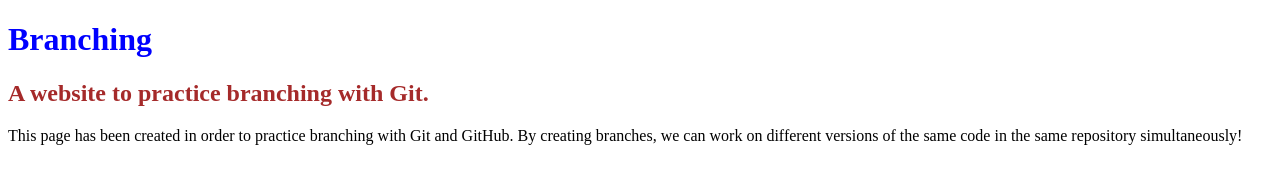
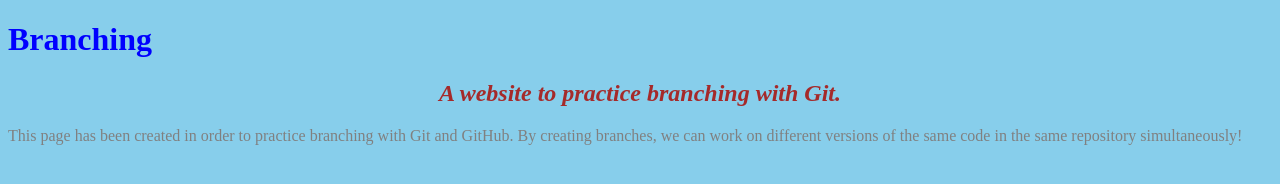
Before and after one commit to rossyvee/tuesday-test, a plain HTML site: page index.html in a window 1280 px wide. Drawn offline with Linux system fonts and the light colour scheme.

Commit message:
add styles to h1, h2, p, and body to fit blue theme

```diff
--- a/index.css
+++ b/index.css
@@ -3,4 +3,12 @@ h1 {
 }
 h2 {
     color: brown;
+    font-style: italic;
+    text-align: center;
 }
+p {
+    color: gray;
+}
+body {
+    background-color: skyblue;
+}
```
